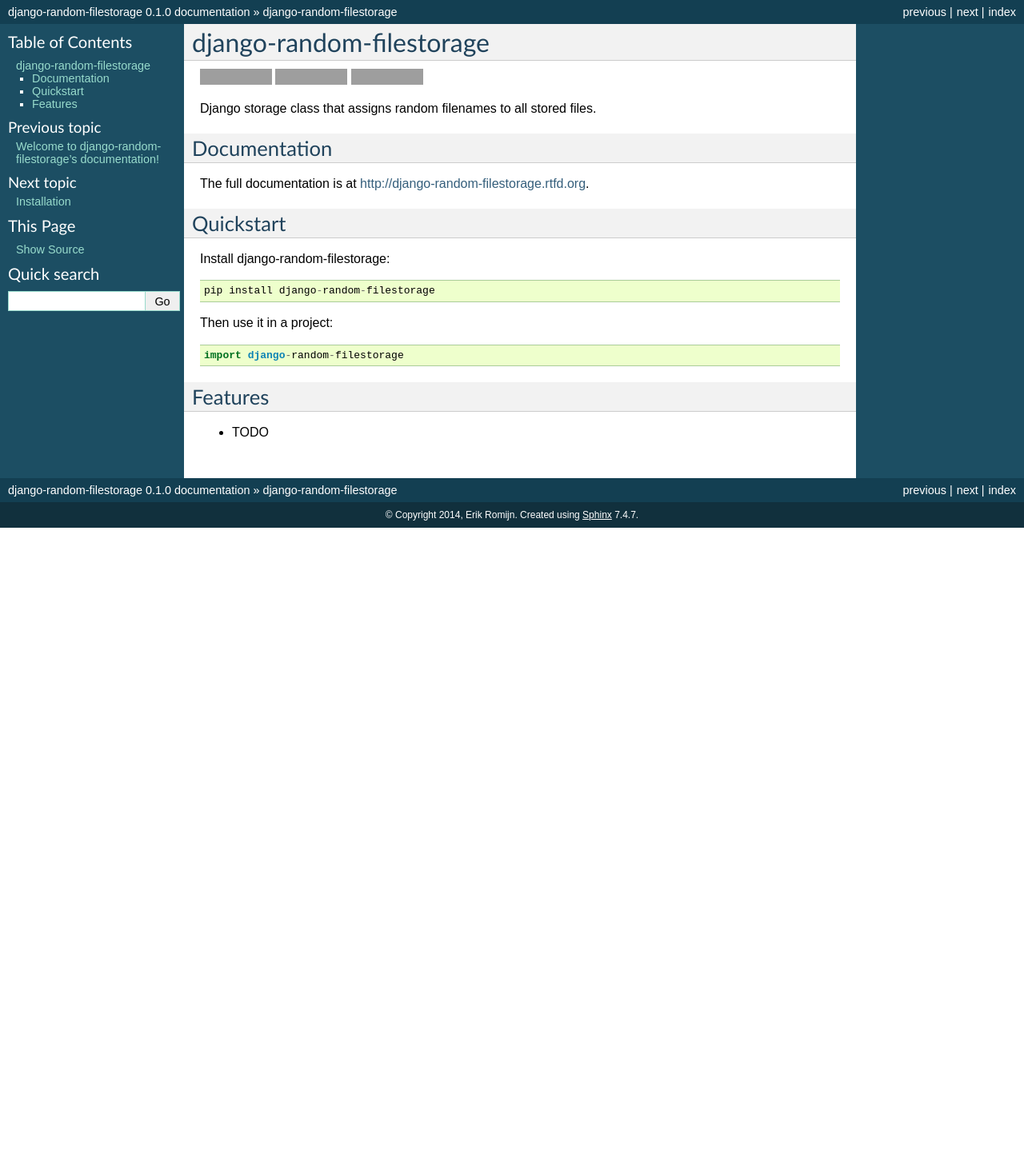
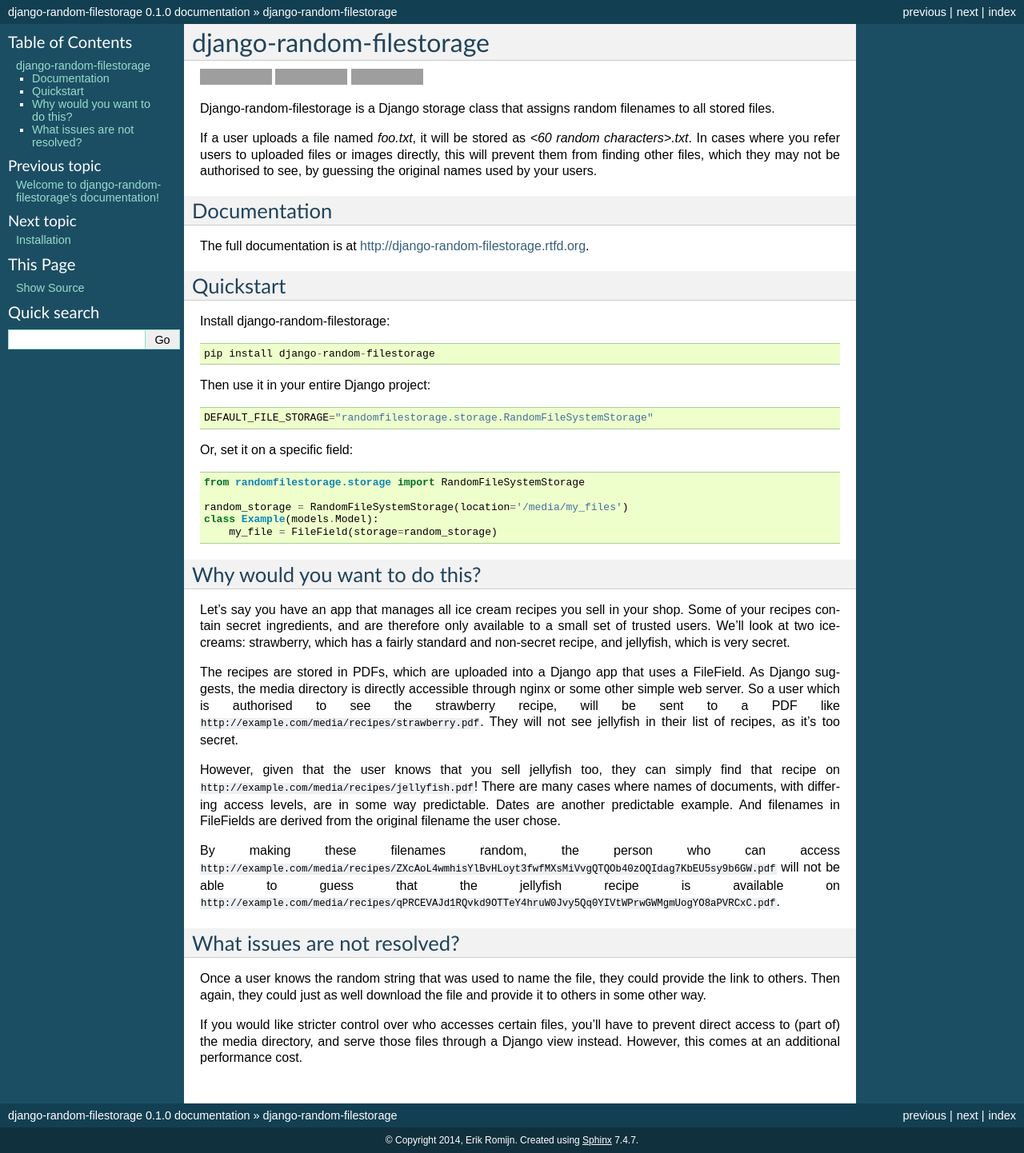
Before and after one commit to mxsasha/django-random-filestorage, a Sphinx documentation site: the page built from docs/readme.rst, in a window 1280 px wide. Shown: the whole page at 80% size. Built offline with Sphinx 7.4.7, drawn with Linux system fonts in a browser that asks for light colours; before the commit the page ends 900 px from its top, so only the background shows below that; grey boxes are pictures that could not be loaded.

Commit message:
write documentation

```diff
--- a/README.rst
+++ b/README.rst
@@ -11,7 +11,12 @@
 .. image:: https://coveralls.io/repos/erikr/django-random-filestorage/badge.png?branch=master
     :target: https://coveralls.io/r/erikr/django-random-filestorage?branch=master
 
-Django storage class that assigns random filenames to all stored files.
+Django-random-filestorage is a Django storage class that assigns random filenames to all stored files.
+
+If a user uploads a file named `foo.txt`, it
+will be stored as `<60 random characters>.txt`. In cases where you refer users to uploaded files or images directly,
+this will prevent them from finding other files, which they may not be authorised to see, by guessing the original
+names used by your users.
 
 Documentation
 -------------
@@ -25,11 +30,46 @@
 
     pip install django-random-filestorage
 
-Then use it in a project::
+Then use it in your entire Django project::
 
-    import django-random-filestorage
+    DEFAULT_FILE_STORAGE="randomfilestorage.storage.RandomFileSystemStorage"
 
-Features
---------
+Or, set it on a specific field::
 
-* TODO
+    from randomfilestorage.storage import RandomFileSystemStorage
+
+    random_storage = RandomFileSystemStorage(location='/media/my_files')
+    class Example(models.Model):
+        my_file = FileField(storage=random_storage)
+
+
+Why would you want to do this?
+------------------------------
+
+Let's say you have an app that manages all ice cream recipes you sell in your shop. Some of your recipes contain secret
+ingredients, and are therefore only available to a small set of trusted users. We'll look at two icecreams: strawberry,
+which has a fairly standard and non-secret recipe, and jellyfish, which is very secret.
+
+The recipes are stored in PDFs, which are uploaded into a Django app that uses a FileField. As Django suggests,
+the media directory is directly accessible through nginx or some other simple web server. So a user which is authorised
+to see the strawberry recipe, will be sent to a PDF like ``http://example.com/media/recipes/strawberry.pdf``. They
+will not see jellyfish in their list of recipes, as it's too secret.
+
+However, given that the user knows that you sell jellyfish too, they can simply find that recipe on
+``http://example.com/media/recipes/jellyfish.pdf``! There are many cases where names of documents, with differing access
+levels, are in some way predictable. Dates are another predictable example. And filenames in FileFields are derived
+from the original filename the user chose.
+
+By making these filenames random, the person who can access
+``http://example.com/media/recipes/ZXcAoL4wmhisYlBvHLoyt3fwfMXsMiVvgQTQOb40zOQIdag7KbEU5sy9b6GW.pdf``
+will not be able to guess that the jellyfish recipe is available on
+``http://example.com/media/recipes/qPRCEVAJd1RQvkd9OTTeY4hruW0Jvy5Qq0YIVtWPrwGWMgmUogYO8aPVRCxC.pdf``.
+
+What issues are not resolved?
+-----------------------------
+Once a user knows the random string that was used to name the file, they could provide the link to others. Then again,
+they could just as well download the file and provide it to others in some other way.
+
+If you would like stricter control over who accesses certain files, you'll have to prevent direct access to (part of)
+the media directory, and serve those files through a Django view instead. However, this comes at an additional
+performance cost.
```
Also changed, not shown: docs/usage.rst (+13 -2 lines).
